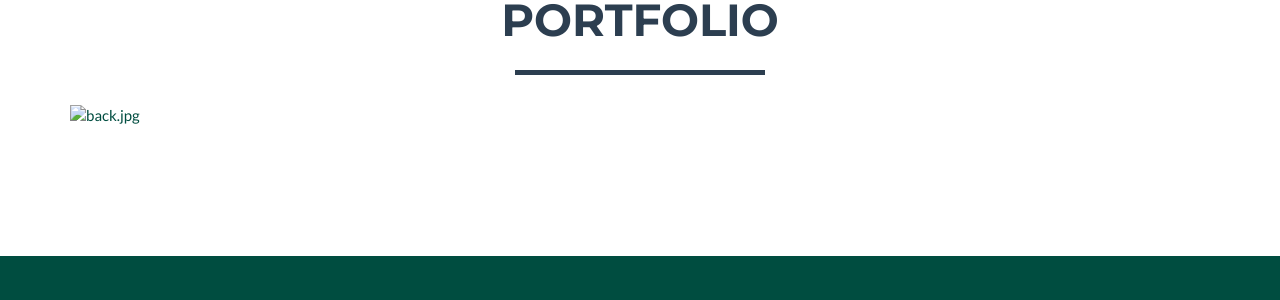
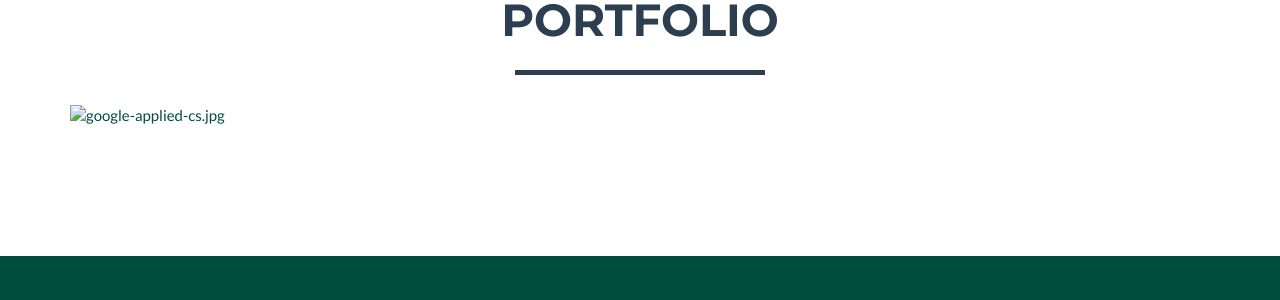
Before and after one commit to amrithm98/amrithm98.github.io, a Jekyll site: the page built from _posts/2017-06-21-latestproject.md, in a window 1280 px wide and 900 px high, scrolled down 474 px. Shown: the part 150-450 px from the top of the window. Built offline with Jekyll 4.4.1, drawn with Linux system fonts in a browser that asks for light colours.

Commit message:
Post save

```diff
--- a/_posts/2017-06-21-latestproject.md
+++ b/_posts/2017-06-21-latestproject.md
@@ -3,7 +3,7 @@ layout: default
 modal-id: 6
 date: 2017-06-21
 img: google-applied-cs.jpg
-alt: back.jpg
+alt: google-applied-cs.jpg
 project-date: June 2017
 category: Android
 description: Developed android applications which are the units of Google's Applied CS with Android's course . The course emphasises on data structures and algorithms and their implementation in android with the help of simple games.Feel free to look into the <a href="https://github.com/amrithm98/Applied_CS_With_Android-Code">repository</a>.
```
